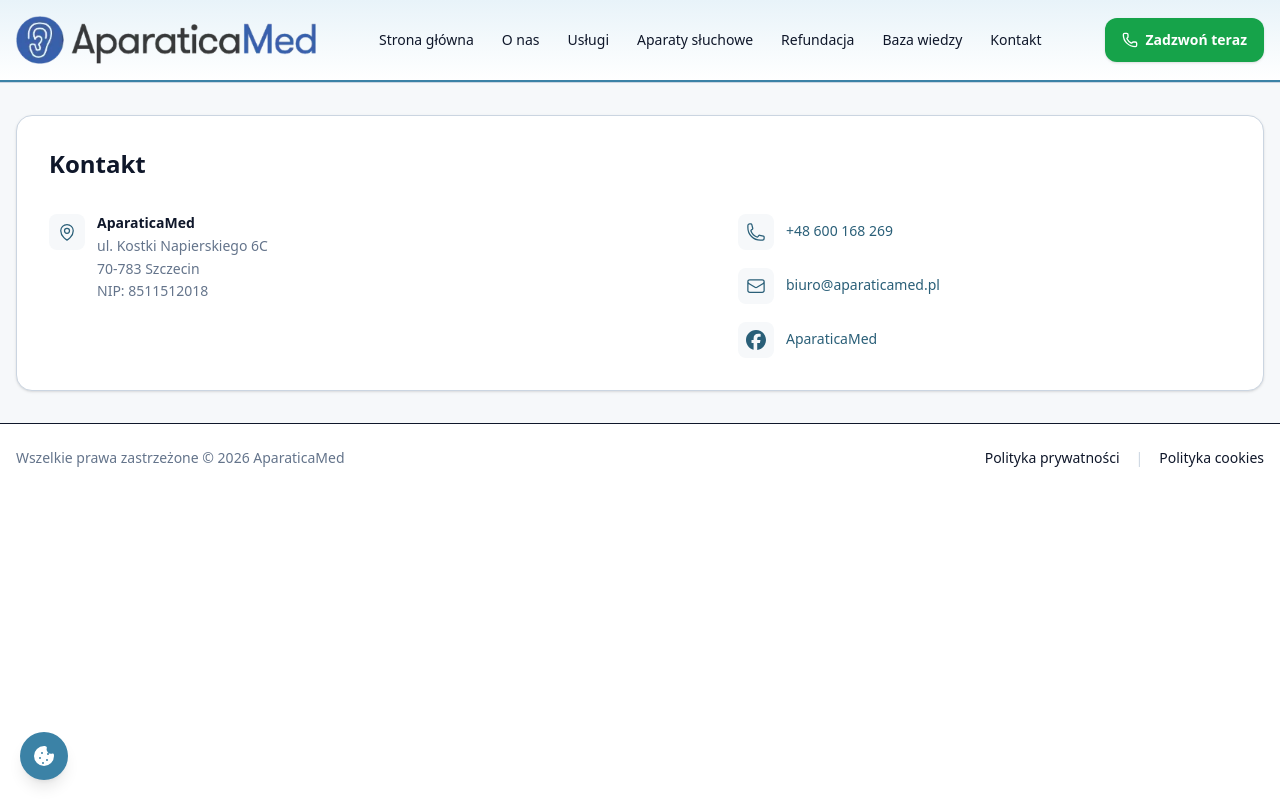
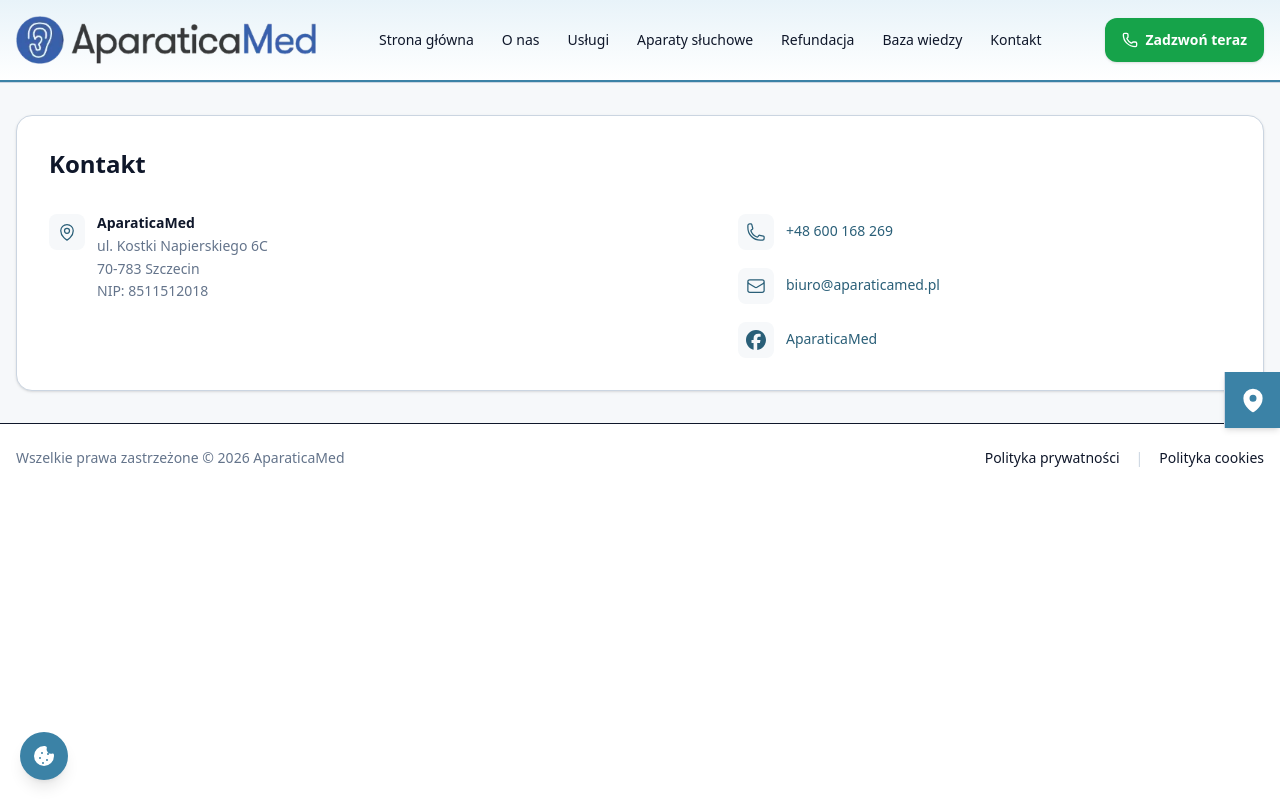
Before and after one commit to Kotvitz/aparaticamed, a Next.js app: page / in a window 1280 px wide. Built offline with nearby package versions, Linux system fonts and the light colour scheme; no server answers.

Commit message:
feat: add global floating link to office location

```diff
--- a/src/app/layout.tsx
+++ b/src/app/layout.tsx
@@ -4,6 +4,7 @@
 import Footer from "@/components/layout/Footer";
 import CookieSettingsButton from "@/components/layout/ui/CookieSettingsButton";
 import ConsentScripts from "@/components/cookies/ConsentScripts";
+import OfficeLocationButton from "@/components/layout/ui/OfficeLocationButton";
 
 export default function RootLayout({
   children,
@@ -21,6 +22,7 @@
         <Footer />
         <CookieSettingsButton />
         <ConsentScripts />
+        <OfficeLocationButton />
       </body>
     </html>
   );
--- /dev/null
+++ b/src/components/layout/ui/OfficeLocationButton.tsx
@@ -0,0 +1,33 @@
+"use client";
+
+import { MapPinIcon } from "@heroicons/react/24/solid";
+
+const MAPS_URL =
+  "https://www.google.com/maps/place/AparaticaMED-+Aparaty+S%C5%82uchowe/@53.3765066,14.6550086,17z/data=!3m1!4b1!4m6!3m5!1s0x4700a7c7c5f34717:0xb929eae55ebc9a67!8m2!3d53.3765066!4d14.6575835!16s%2Fg%2F11c6dfvd58?entry=ttu&g_ep=EgoyMDI2MDMyMi4wIKXMDSoASAFQAw%3D%3D";
+
+export default function OfficeLocationButton() {
+  return (
+    <a
+      href={MAPS_URL}
+      target="_blank"
+      rel="noopener nofollow"
+      aria-label="Zobacz lokalizację gabinetu na mapie"
+      title="Zobacz lokalizację gabinetu"
+      className="
+        fixed right-0 top-1/2 z-40
+        -translate-y-1/2
+        flex h-14 w-14 items-center justify-center
+        bg-(--brand)
+        text-white
+        border-l border-(--brand-ink)
+        shadow-md
+        transition
+        hover:bg-(--brand-ink)
+        focus:outline-none focus:ring-2 focus:ring-(--brand)
+        cursor-pointer
+      "
+    >
+      <MapPinIcon className="h-7 w-7" />
+    </a>
+  );
+}
```
